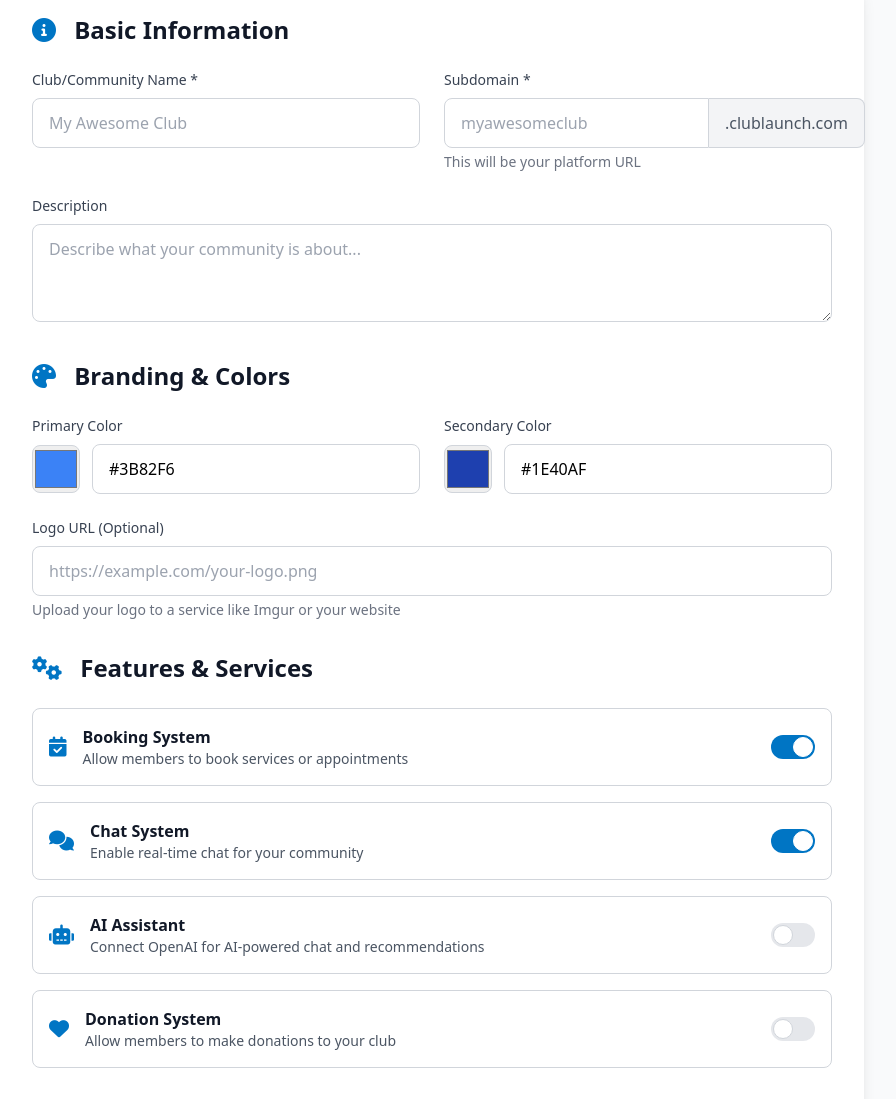
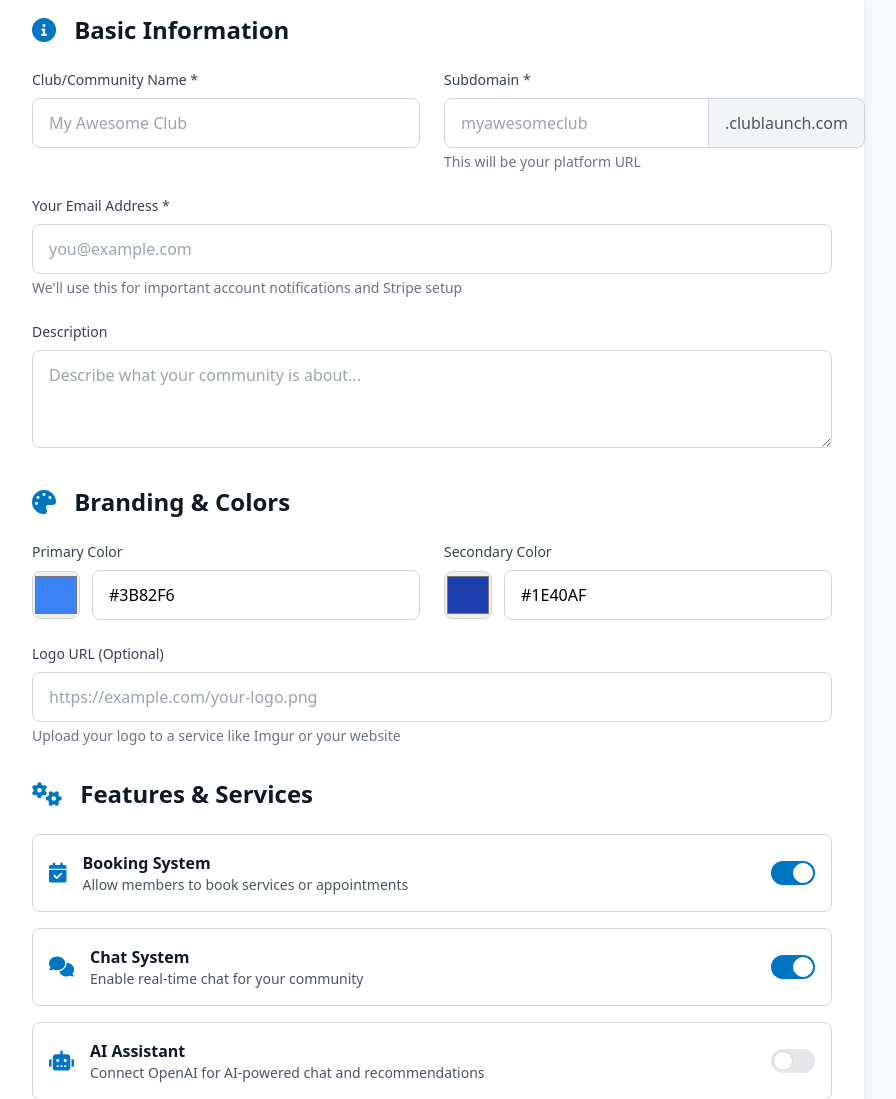
Before and after one commit to pgwilde8/whitelabelclub, a FastAPI app: page /onboarding in a window 1280 px wide. Shown: the part 262-1361 px from the top of the page, without its empty margins (208-1104 px from the left). Run offline with FastAPI, Linux system fonts and the light colour scheme; parts of the project's set-up code (start-up, migrations or seed data) failed here and were passed over; some libraries are stand-ins or nearby versions.

Commit message:
my-cool-club

```diff
--- a/templates/onboarding.html
+++ b/templates/onboarding.html
@@ -107,6 +107,17 @@
                             </div>
                             <p class="text-sm text-gray-500 mt-1">This will be your platform URL</p>
                         </div>
+                    </div>
+
+                    <div class="mt-6">
+                        <label for="ownerEmail" class="block text-sm font-medium text-gray-700 mb-2">
+                            Your Email Address *
+                        </label>
+                        <input type="email" id="ownerEmail" name="ownerEmail" required
+                            class="w-full px-4 py-3 border border-gray-300 rounded-lg focus:ring-2 focus:ring-primary focus:border-transparent"
+                            placeholder="you@example.com"
+                            autocomplete="email">
+                        <p class="text-sm text-gray-500 mt-1">We'll use this for important account notifications and Stripe setup</p>
                     </div>
 
                     <div class="mt-6">
--- a/templates/stripe-setup.html
+++ b/templates/stripe-setup.html
@@ -262,7 +262,7 @@
                     },
                     body: JSON.stringify({
                         display_name: platformData.clubName || 'My Club',
-                        owner_email: platformData.email || 'owner@example.com',
+                        owner_email: platformData.ownerEmail || 'owner@example.com',
                         country: 'US',
                         user_id: '{{ user_id }}',
                         club_slug: platformData.clubSlug || null
```
